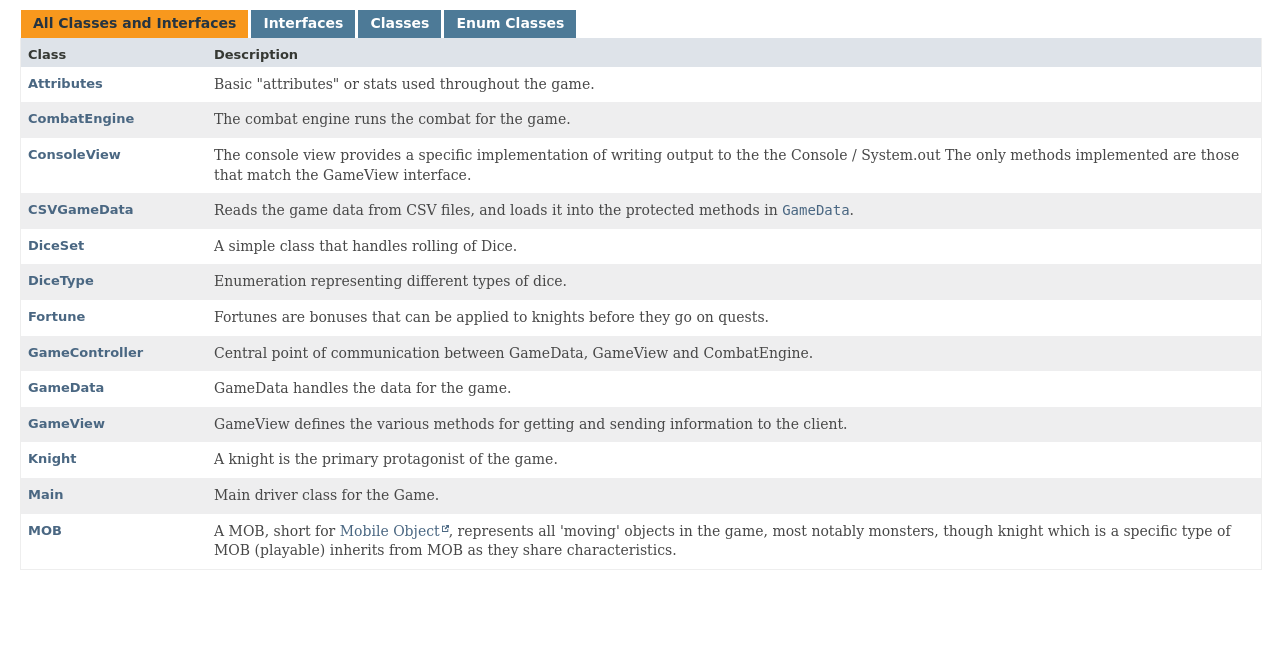
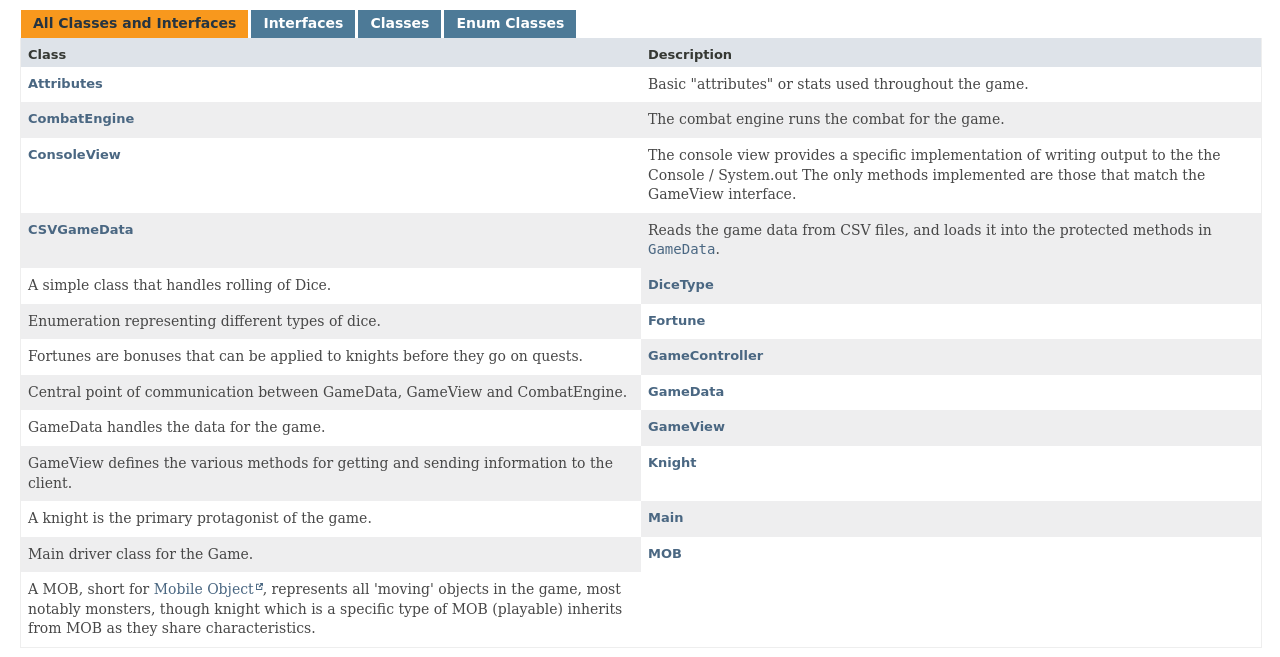
Before and after one commit to CSU-CompSci-CS163-4/PracticalOptionKnightFight, a plain HTML site: page docs/package-summary.html in a window 1280 px wide. Shown: the part 143-800 px from the top of the page. Drawn offline with Linux system fonts and the light colour scheme; a web font is replaced by a local one.

Commit message:
Update package-summary.html

```diff
--- a/docs/package-summary.html
+++ b/docs/package-summary.html
@@ -89,7 +89,6 @@ loadScripts(document, 'script');</script>
 <div class="col-last odd-row-color class-summary class-summary-tab2">
 <div class="block">Reads the game data from CSV files, and loads it into the protected methods in <a href="GameData.html" title="class in Unnamed Package"><code>GameData</code></a>.</div>
 </div>
-<div class="col-first even-row-color class-summary class-summary-tab2"><a href="DiceSet.html" title="class in Unnamed Package">DiceSet</a></div>
 <div class="col-last even-row-color class-summary class-summary-tab2">
 <div class="block">A simple class that handles rolling of Dice.</div>
 </div>
```
